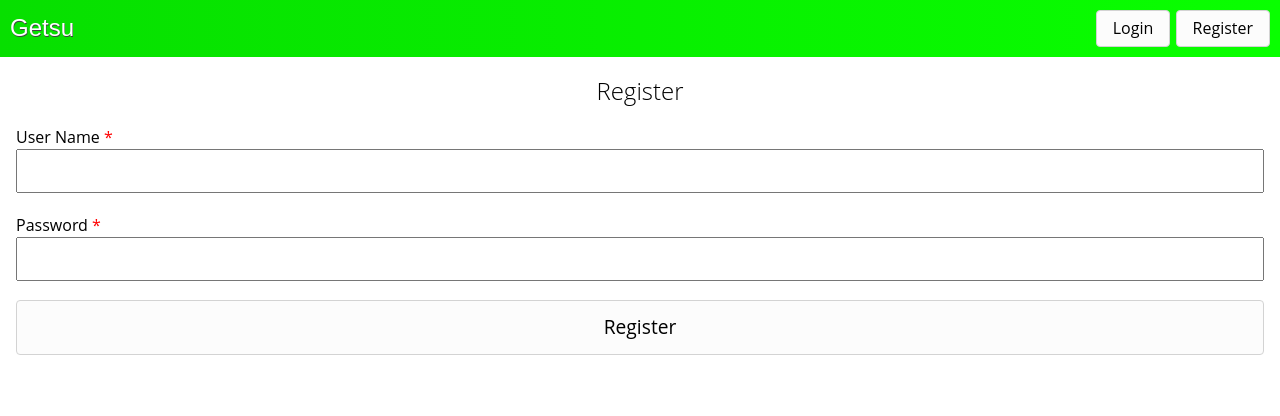
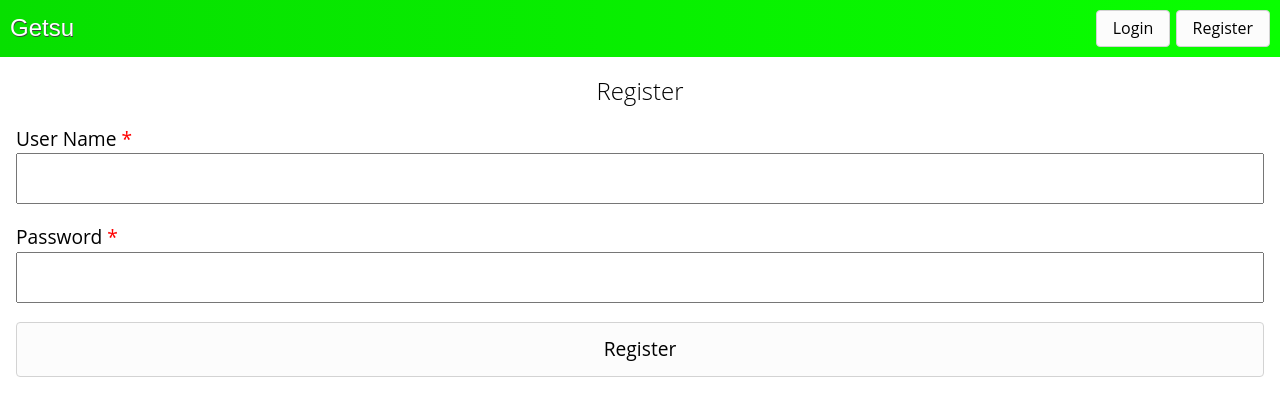
Before and after one commit to kevinwei00/getsu-client, a React (Create React App) app: page /register in a window 1280 px wide. Shown: the top 416 px of the page. Built offline with nearby package versions, Linux system fonts and the light colour scheme; a web font is replaced by a local one.

Commit message:
make form font size consistent

```diff
--- a/src/components/App.css
+++ b/src/components/App.css
@@ -47,7 +47,6 @@
 
 .custom-form__buttons-container button {
   width: 100%;
-  font-size: 1.2rem;
   padding: 0.75rem;
 }
 
@@ -61,9 +60,13 @@
   width: 100%;
 }
 
+.custom-form__buttons-container,
+.custom-form__input-container {
+  font-size: 1.2rem;
+}
+
 .react-numeric-input {
   width: 100%;
-  font-size: 2rem;
 }
 
 .error-display {
--- a/src/components/ItemDetail.js
+++ b/src/components/ItemDetail.js
@@ -156,10 +156,10 @@ export default class ItemDetail extends Component {
                   onChange={this.handleChange}
                   style={{
                     input: {
-                      height: '64px',
+                      height: '3rem',
                     },
                     btn: {
-                      width: '32px',
+                      width: '1.5rem',
                     },
                   }}
                 />
```
